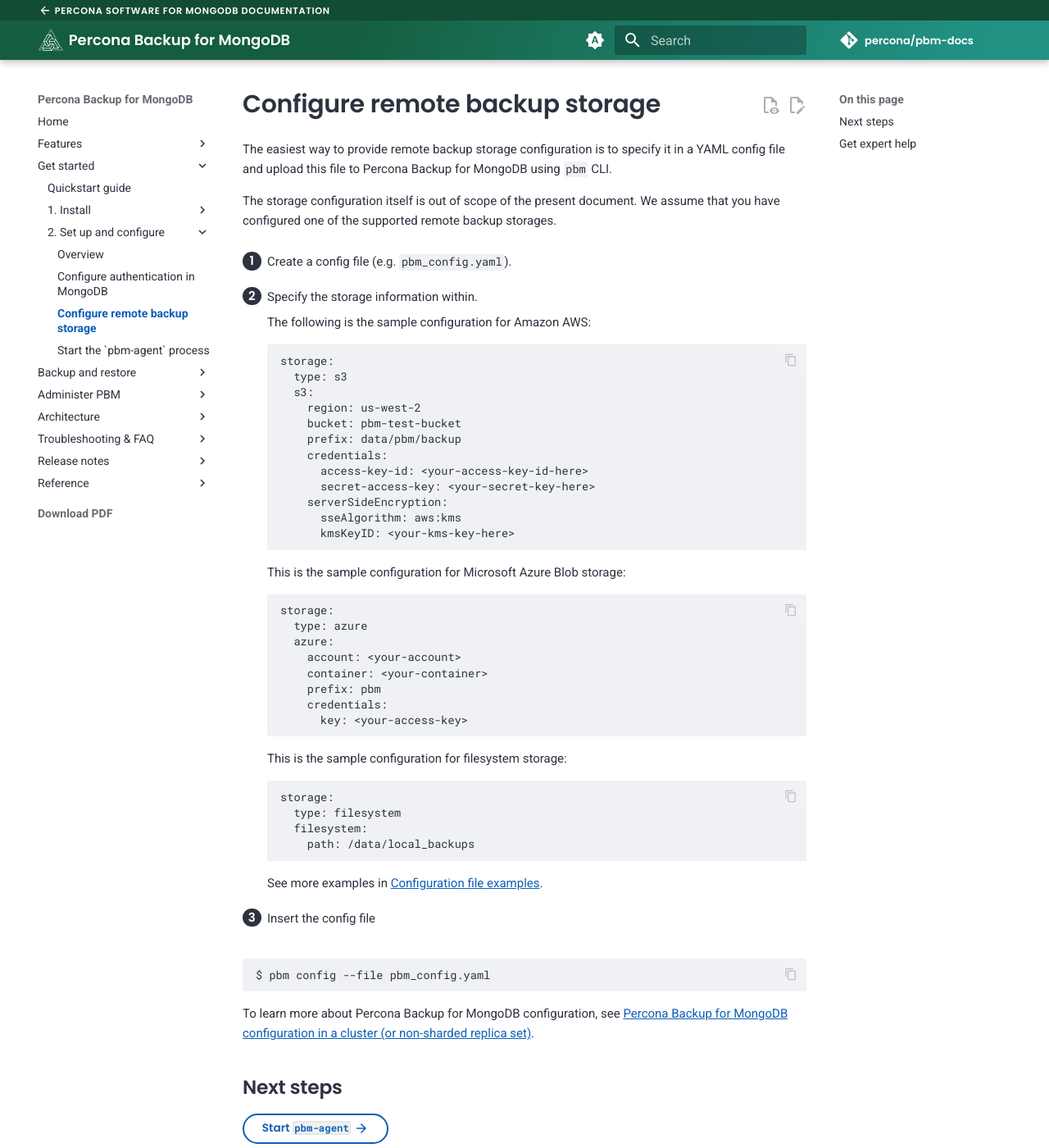
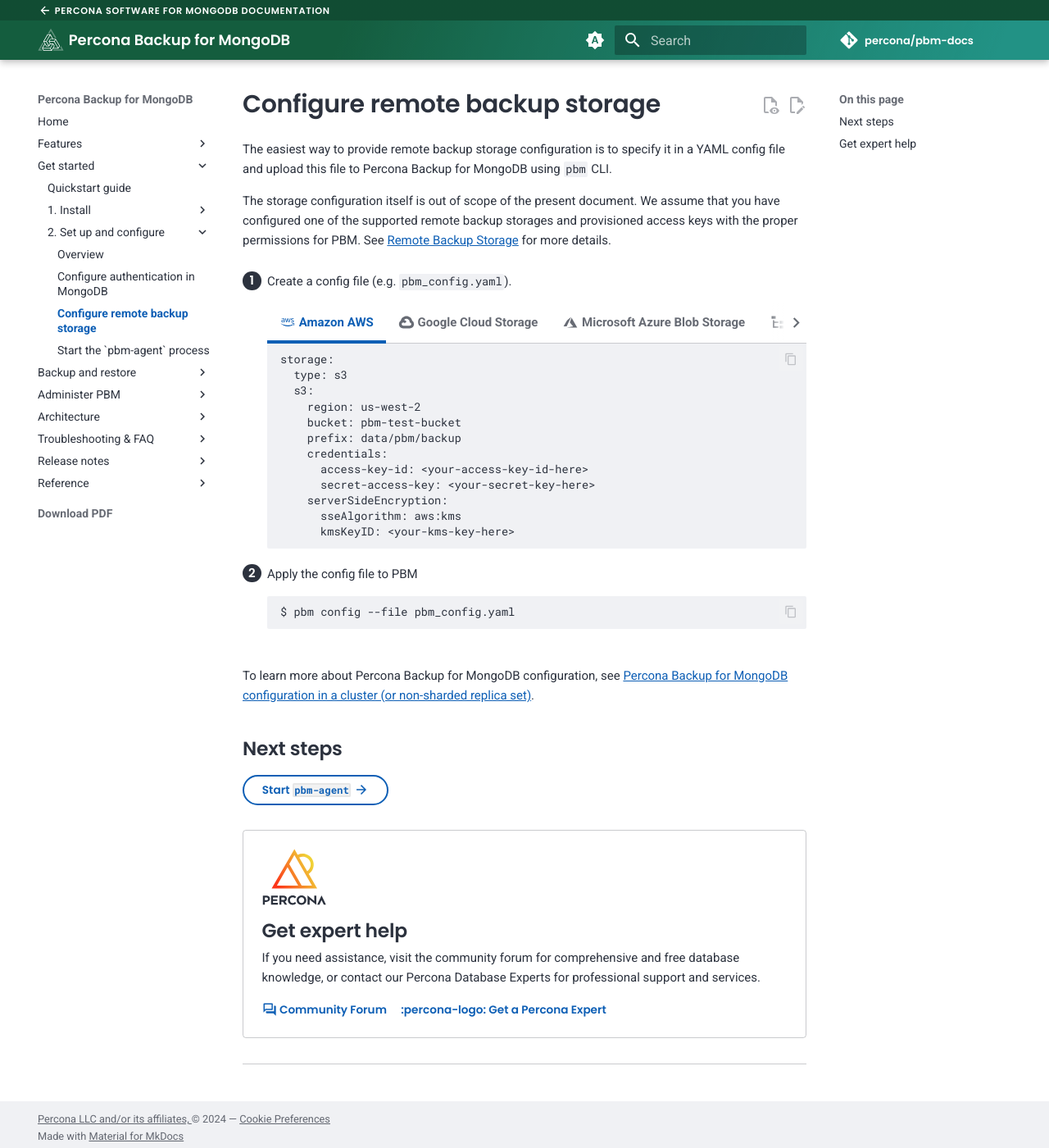
Before and after one commit to percona/pbm-docs, an MkDocs documentation site: the page built from docs/install/backup-storage.md, in a window 1280 px wide and 1400 px high. Shown: the whole window at 82% size. Built offline with MkDocs 1.6.1 and Material for MkDocs 9.7.7, drawn with Linux system fonts in a browser that asks for light colours; nearby versions of some CDN libraries; comment, search, counter and statistics services are not loaded.

Commit message:
Reorganized examples into tabs

````diff
--- a/docs/install/backup-storage.md
+++ b/docs/install/backup-storage.md
@@ -2,60 +2,72 @@
 
 The easiest way to provide remote backup storage configuration is to specify it in a YAML config file and upload this file to Percona Backup for MongoDB using `pbm` CLI.
 
-The storage configuration itself is out of scope of the present document. We assume that you have configured one of the supported remote backup storages.
+The storage configuration itself is out of scope of the present document. We assume that you have configured one of the supported remote backup storages and provisioned access keys with the proper permissions for PBM. See [Remote Backup Storage](../details/storage-configuration.md) for more details.
 {.power-number}
 
 1. Create a config file (e.g. `pbm_config.yaml`).
 
-2. Specify the storage information within.
+    === ":material-aws: Amazon AWS"
 
-    The following is the sample configuration for Amazon AWS:
+        ```yaml
+        storage:
+          type: s3
+          s3:
+            region: us-west-2
+            bucket: pbm-test-bucket
+            prefix: data/pbm/backup
+            credentials:
+              access-key-id: <your-access-key-id-here>
+              secret-access-key: <your-secret-key-here>
+            serverSideEncryption:
+              sseAlgorithm: aws:kms
+              kmsKeyID: <your-kms-key-here>
+        ```
 
-    ```yaml
-    storage:
-      type: s3
-      s3:
-        region: us-west-2
-        bucket: pbm-test-bucket
-        prefix: data/pbm/backup
-        credentials:
-          access-key-id: <your-access-key-id-here>
-          secret-access-key: <your-secret-key-here>
-        serverSideEncryption:
-          sseAlgorithm: aws:kms
-          kmsKeyID: <your-kms-key-here>
+    === ":material-google-cloud: Google Cloud Storage"
+
+        ```yaml
+        storage:
+         type: s3
+             s3:
+             region: northamerica-northeast1
+             bucket: pbm-testing
+             prefix: pbm/test
+             endpointUrl: https://storage.googleapis.com
+             credentials:
+               access-key-id: <your-access-key-id-here>
+               secret-access-key: <your-secret-key-here>
+        ```
+
+    === ":material-microsoft-azure: Microsoft Azure Blob Storage"
+
+        ```yaml
+        storage:
+          type: azure
+          azure:
+            account: <your-account>
+            container: <your-container>
+            prefix: pbm
+            credentials:
+              key: <your-access-key>
+        ```
+
+    === ":material-file-tree: Local Filesystem"
+
+        ```yaml
+        storage:
+          type: filesystem
+          filesystem:
+            path: /data/local_backups
+        ```
+
+        See more examples in [Configuration file examples](../details/storage-config-example.md).
+
+2. Apply the config file to PBM
+
+    ```{.bash data-prompt="$"}
+    $ pbm config --file pbm_config.yaml
     ```
-
-    This is the sample configuration for Microsoft Azure Blob storage:
-
-    ```yaml
-    storage:
-      type: azure
-      azure:
-        account: <your-account>
-        container: <your-container>
-        prefix: pbm
-        credentials:
-          key: <your-access-key>
-    ```
-
-    This is the sample configuration for filesystem storage:
-
-    ```yaml
-    storage:
-      type: filesystem
-      filesystem:
-        path: /data/local_backups
-    ```
-
-    See more examples in [Configuration file examples](../details/storage-config-example.md).
-
-
-3. Insert the config file
-
-```{.bash data-prompt="$"}
-$ pbm config --file pbm_config.yaml
-```
 
 To learn more about Percona Backup for MongoDB configuration, see [Percona Backup for MongoDB configuration in a cluster (or non-sharded replica set)](../reference/config.md).
 
````
Also changed, not shown: docs/details/storage-config-example.md (+1 -1 lines), docs/installation.md (+1 -1 lines).
